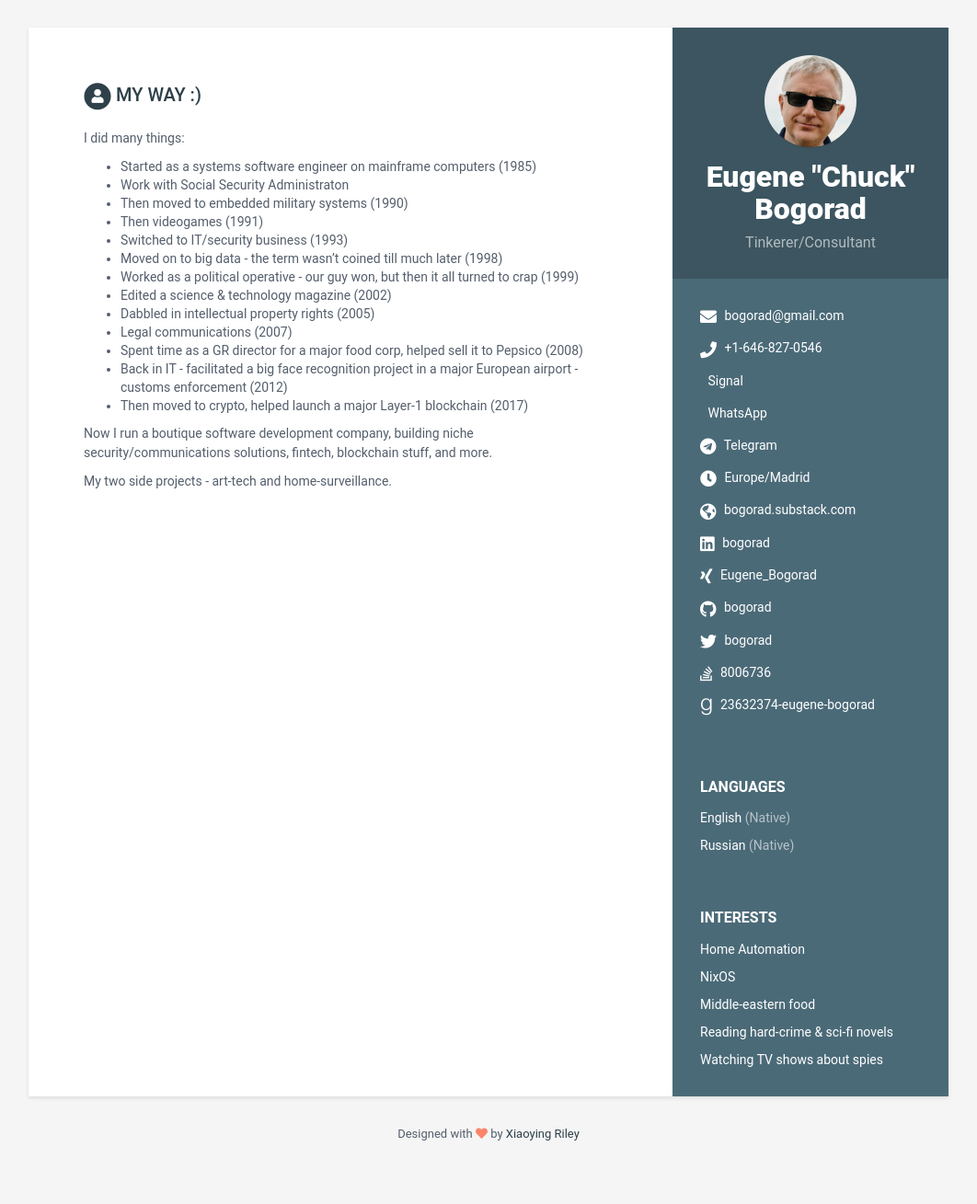
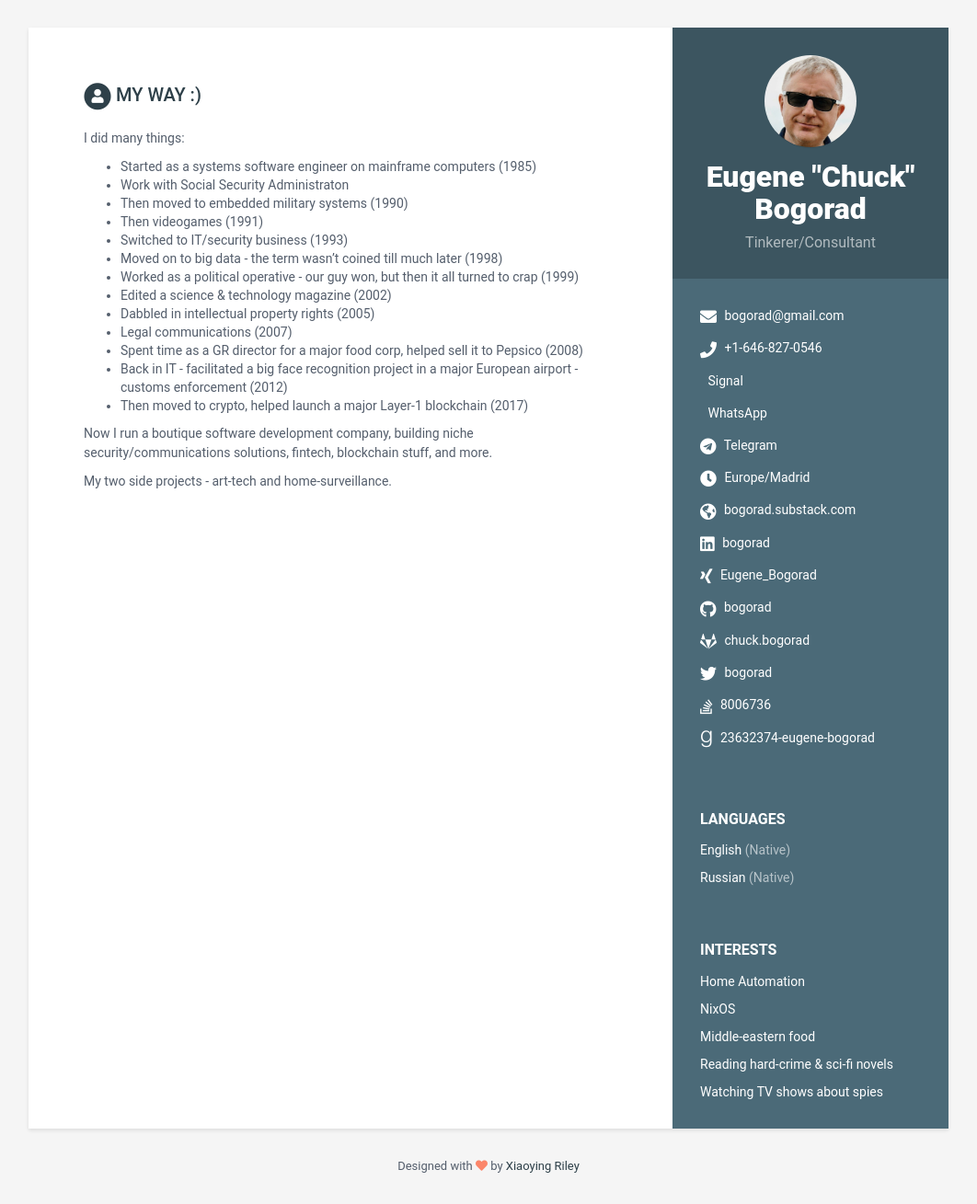
Before and after one commit to bogorad/bogorad.github.io, a Jekyll site: the page built from index.html, in a window 1280 px wide. Shown: the whole page at 92% size, without its empty margins (109-1171 px from the left). Built offline with Jekyll 4.4.1, drawn with Linux system fonts in a browser that asks for light colours; before the commit the page ends 1274 px from its top, so only the background shows below that.

Commit message:
added gitlab

```diff
--- a/_data/data.yml
+++ b/_data/data.yml
@@ -24,7 +24,7 @@ sidebar:
     xing: Eugene_Bogorad
     github: bogorad
     telegram: chuck_bogorad # add your nickname without '@' sign
-    gitlab:
+    gitlab: chuck.bogorad
     bitbucket:
     twitter: bogorad
     stack-overflow: 8006736 # Number/Username, e.g. 123456/alandoe
```
